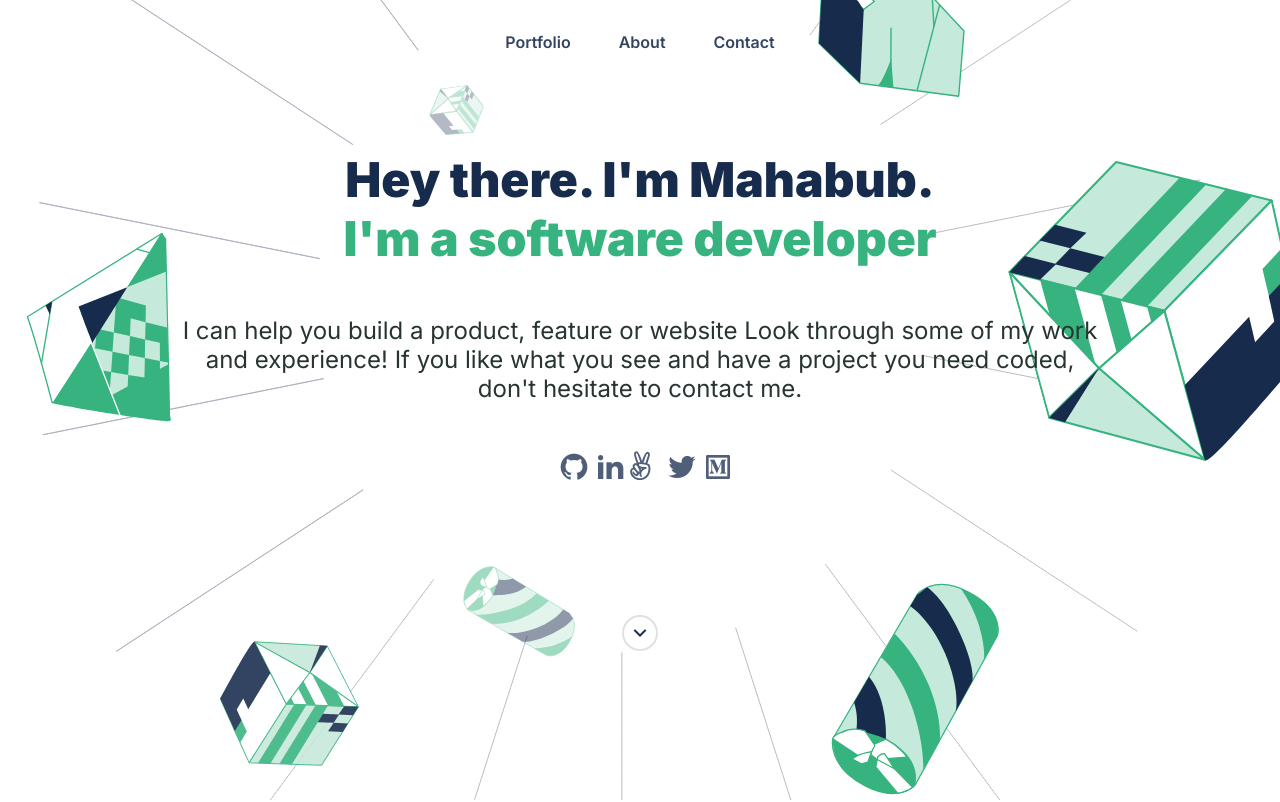
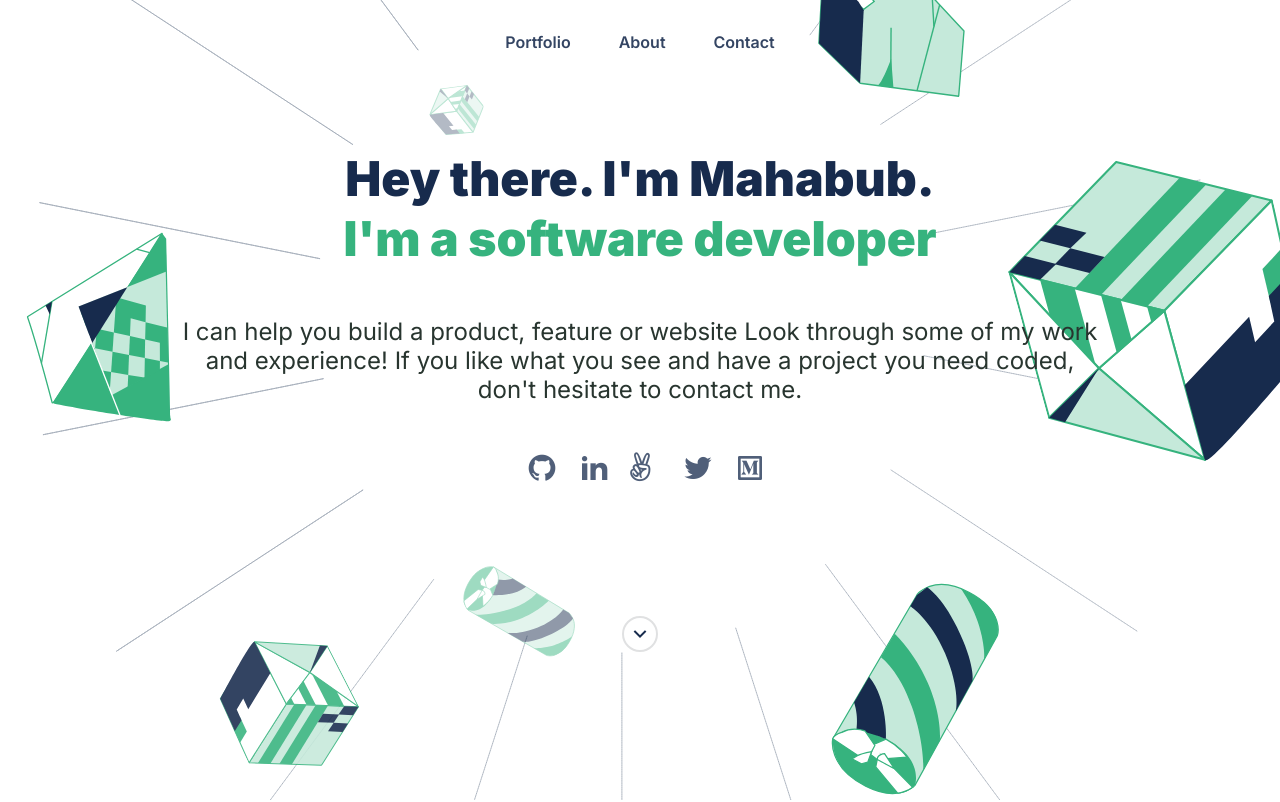
Before and after one commit to mahabubx7/portfolio, a website: page index.html in a window 1280 px wide. Shown: the top 802 px of the page. Drawn offline with nearby package versions, Linux system fonts and the light colour scheme.

Commit message:
headline --done

```diff
--- a/style.css
+++ b/style.css
@@ -562,6 +562,7 @@ header {
 
   #headline h1 {
     font-size: 3rem;
+    line-height: 3.75rem;
     font-weight: 800;
   }
 
@@ -583,6 +584,7 @@ header {
     max-width: 2rem;
     max-height: 2rem;
     font-size: 2rem;
+    margin: 0 0.5rem;
   }
 
   .social-links a .fa {
```
